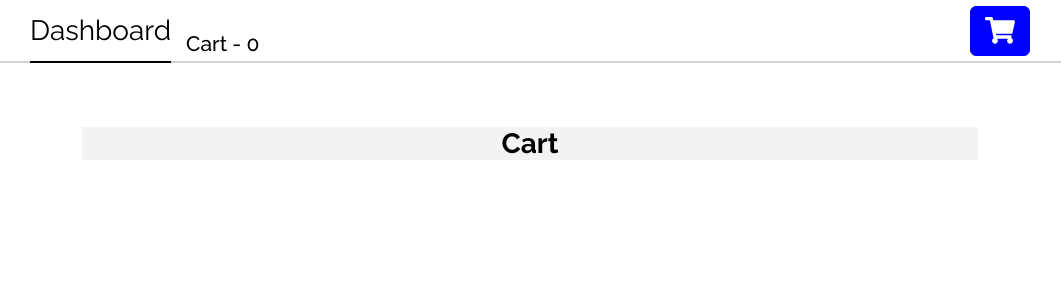
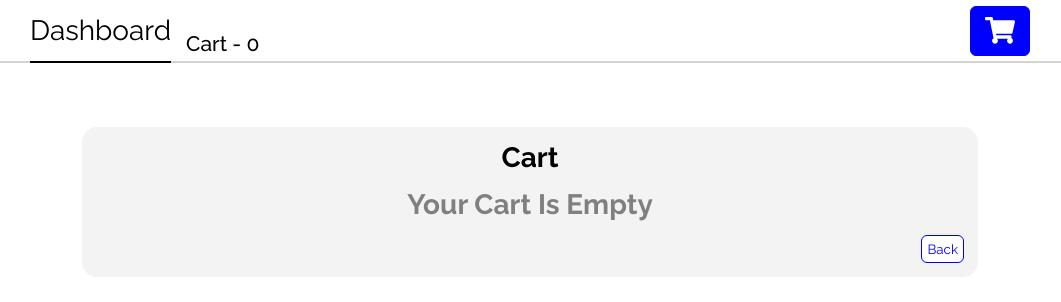
Before and after one commit to yashkuncolienker-vb/docker-miniassignment, a React (Create React App) app: page /bots/cart in a window 1280 px wide. Shown: the top 302 px of the page, without its empty margins (110-1171 px from the left). Built offline with nearby package versions, Linux system fonts and the light colour scheme.

Commit message:
000|YASH RK|Functionality And Styling Complete

```diff
--- a/src/components/BotCard/BotCard.jsx
+++ b/src/components/BotCard/BotCard.jsx
@@ -19,7 +19,7 @@ const BotCard = ({ bot }) => {
         <Link to={`/bots-details/${bot.id}`}>
           <button>View Algo</button>
         </Link>
-        <CartButton id={bot.id.toString()} />
+        <CartButton id={bot.id.toString()} botname={bot.bot} />
       </div>
     </div>
   );
--- a/src/components/CartButton/CartButton.jsx
+++ b/src/components/CartButton/CartButton.jsx
@@ -1,7 +1,7 @@
 import { useDispatch, useSelector } from 'react-redux';
 import './CartButton.css';
 
-const CartButton = ({ id }) => {
+const CartButton = ({ id, botname }) => {
   const dispatch = useDispatch();
   const incart = useSelector((state) => state.cart.incart);
   const elementInCart = Object.keys(incart).includes(id);
@@ -10,21 +10,29 @@ const CartButton = ({ id }) => {
   return (
     <div>
       {!elementInCart ? (
-        <button onClick={() => dispatch({ type: 'addToCart', payload: id })}>
+        <button
+          onClick={() =>
+            dispatch({ type: 'addToCart', payload: { id, botname } })
+          }
+        >
           Buy
         </button>
       ) : (
         <div className="cart-btn-container">
           <button
             className="minus"
-            onClick={() => dispatch({ type: 'dropFromCart', payload: id })}
+            onClick={() =>
+              dispatch({ type: 'dropFromCart', payload: { id, botname } })
+            }
           >
             -
           </button>
-          <div>{botsInCart_count}</div>
+          <div>x{botsInCart_count}</div>
           <button
             className="plus"
-            onClick={() => dispatch({ type: 'addToCart', payload: id })}
+            onClick={() =>
+              dispatch({ type: 'addToCart', payload: { id, botname } })
+            }
           >
             +
           </button>
--- a/src/pages/Cart/Cart.css
+++ b/src/pages/Cart/Cart.css
@@ -3,8 +3,28 @@
   background-color: rgb(243, 243, 243);
   display: flex;
   flex-direction: column;
+  padding: 1rem;
+  gap: 1rem;
+  border-radius: 15px;
 }
-
 .cart h1 {
   align-self: center;
 }
+.cart > div {
+  display: flex;
+  justify-content: space-between;
+}
+.cart > h5 {
+  font-size: 2rem;
+  align-self: center;
+}
+.cart > div > h5 {
+  display: inline-block;
+  font-size: 2rem;
+}
+.cart > div > h5:nth-of-type(1) {
+  color: black;
+}
+.cart a {
+  margin-left: auto;
+}
--- a/src/pages/Cart/Cart.jsx
+++ b/src/pages/Cart/Cart.jsx
@@ -1,8 +1,27 @@
 import './Cart.css';
+import { useSelector } from 'react-redux';
+import { Link } from 'react-router-dom';
+import CardButton from '../../components/CartButton/CartButton';
+
 const Cart = () => {
+  const cart = useSelector((state) => state.cart);
+  const incart = Object.keys(cart.incart);
   return (
     <div className="cart">
       <h1>Cart</h1>
+      {incart.length ? (
+        incart.map((botid, i) => (
+          <div key={i}>
+            <h5>{cart.id_to_name[botid]}</h5>
+            <CardButton id={botid} botname={cart.id_to_name[botid]} />
+          </div>
+        ))
+      ) : (
+        <h5>Your Cart Is Empty</h5>
+      )}
+      <Link to="/bots">
+        <button>Back</button>
+      </Link>
     </div>
   );
 };
--- a/src/state/reducers/cartReducer.js
+++ b/src/state/reducers/cartReducer.js
@@ -1,6 +1,7 @@
 const initialState = {
   incart: {},
   count: 0,
+  id_to_name: {},
 };
 
 const reducer = (state = initialState, action) => {
@@ -8,23 +9,29 @@ const reducer = (state = initialState, action) => {
 
   switch (action.type) {
     case 'addToCart':
-      const isItemInCart = Object.keys(state.incart).includes(payload);
-      const itemCountInCart = isItemInCart ? state.incart[payload] + 1 : 1;
+      const isItemInCart = Object.keys(state.incart).includes(payload.id);
+      const itemCountInCart = isItemInCart ? state.incart[payload.id] + 1 : 1;
       return {
-        incart: { ...state.incart, [payload]: itemCountInCart },
+        incart: { ...state.incart, [payload.id]: itemCountInCart },
         count: state.count + 1,
+        id_to_name: { ...state.id_to_name, [payload.id]: payload.botname },
       };
 
     case 'dropFromCart':
       const newCart = {
         ...state.incart,
-        [payload]: state.incart[payload] - 1,
+        [payload.id]: state.incart[payload.id] - 1,
       };
-      const isLastItem = state.incart[payload] === 1;
-      isLastItem && delete newCart[payload];
+      const new_id_to_name = { ...state.botname };
+      const isLastItem = state.incart[payload.id] === 1;
+      if (isLastItem) {
+        delete newCart[payload.id];
+        delete new_id_to_name[payload.botname];
+      }
       return {
         incart: { ...newCart },
         count: state.count - 1,
+        id_to_name: { ...state.id_to_name, ...new_id_to_name },
       };
 
     default:
```
